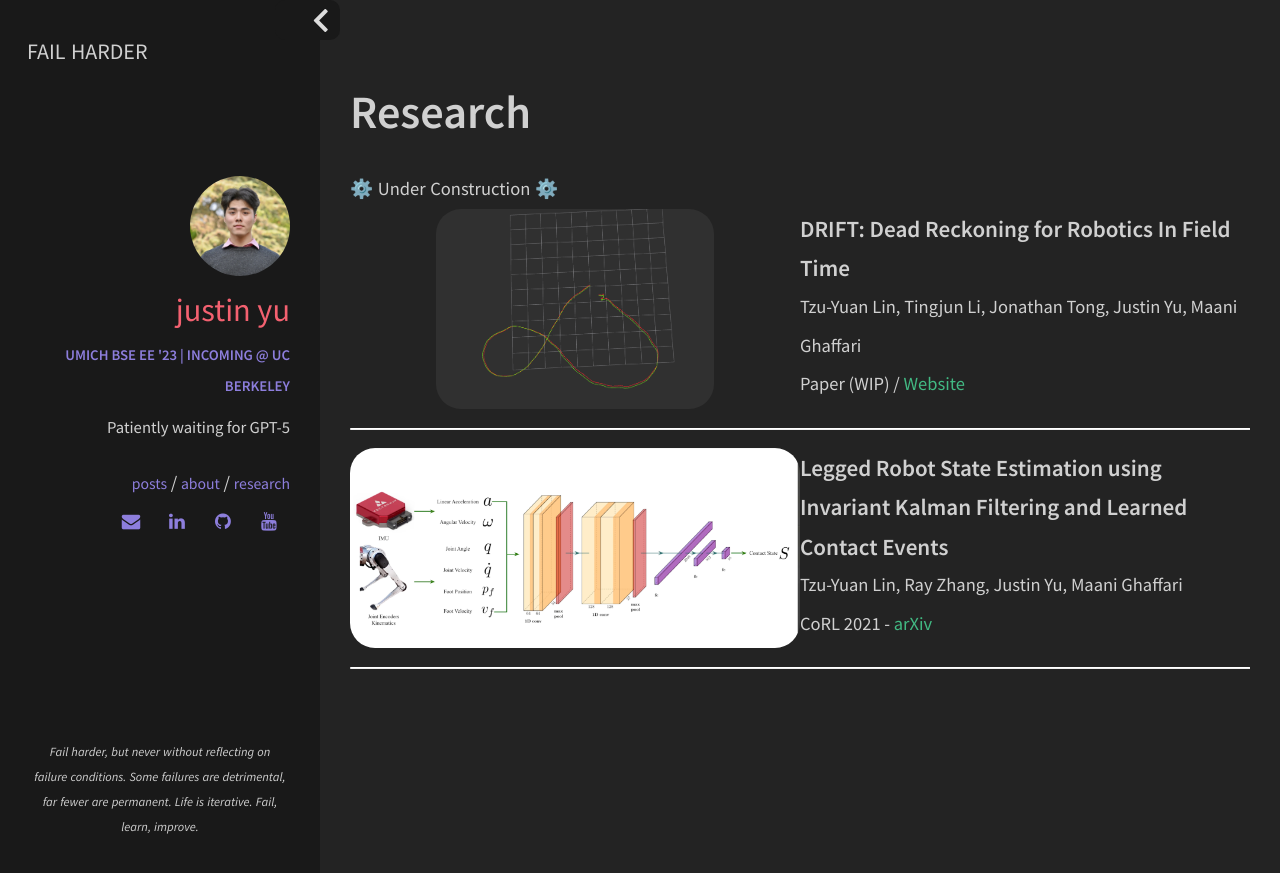
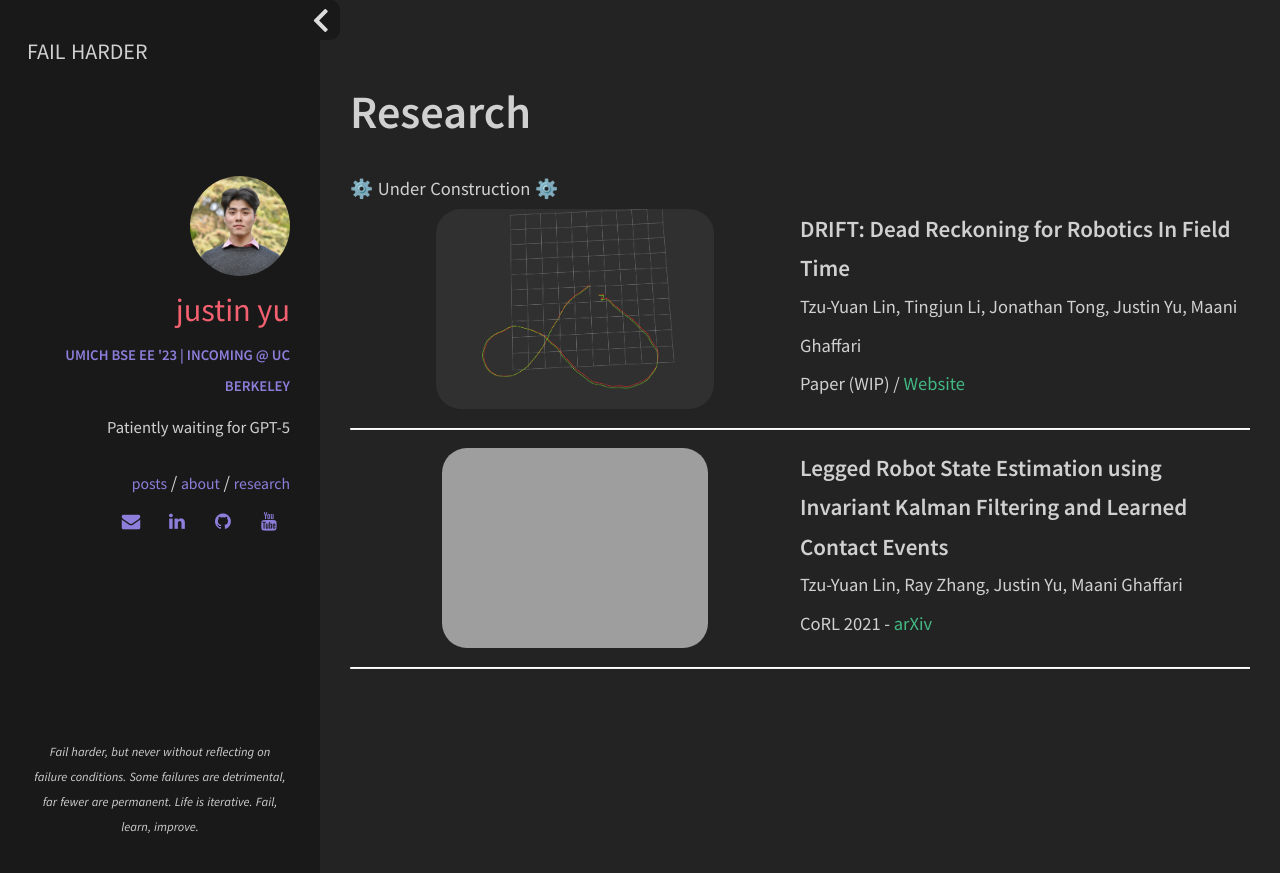
Before and after one commit to uynitsuj/uynitsuj.github.io, a Jekyll site: the page built from publications.html, in a window 1280 px wide. Shown: the top 873 px of the page. Built offline with Jekyll 4.4.1, drawn with Linux system fonts in a browser that asks for light colours.

Commit message:
change img

```diff
--- a/_includes/sections/publications.html
+++ b/_includes/sections/publications.html
@@ -30,7 +30,7 @@
     <div class="col">
         <div class="col m6" style="float:middle">
             <img align="middle" class="hidden-md" style="margin:auto;border-radius:25px;display:block"
-                src="{{ site.url }}/img/pub/cheetahcnn.png" alt="{{ site.url }}/img/pub/cheetahcnn.png" height="200">
+                src="{{ site.url }}/img/pub/cheetah.png" alt="{{ site.url }}/img/pub/cheetah.png" height="200">
         </div>
         <div class="col m6">
             <!-- TITLE -->
```
Also changed, not shown: 2 other files.
